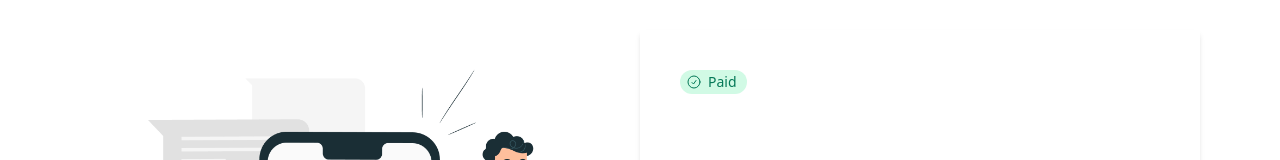
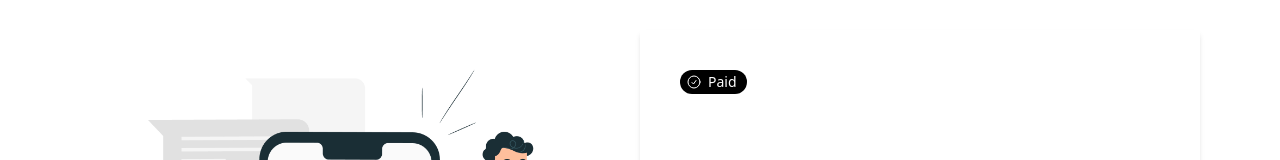
Before and after one commit to kwakyebrilliant/playme, a React (Create React App) app: page /previous in a window 1280 px wide. Shown: the part 474-634 px from the top of the page. Built offline with nearby package versions, Linux system fonts and the light colour scheme; the HTML template or start-up script is replaced by a standard one.

Commit message:
previous updates

```diff
--- a/src/components/Previous.js
+++ b/src/components/Previous.js
@@ -187,7 +187,7 @@ function Previous() {
 
 
                     <span
-                    class="inline-flex items-center justify-center rounded-full bg-emerald-100 px-2.5 py-0.5 text-emerald-700"
+                    className="inline-flex items-center justify-center rounded-full bg-black px-2.5 py-0.5 text-white"
                     >
                     <svg
                         xmlns="http://www.w3.org/2000/svg"
@@ -195,7 +195,7 @@ function Previous() {
                         viewBox="0 0 24 24"
                         stroke-width="1.5"
                         stroke="currentColor"
-                        class="-ms-1 me-1.5 h-4 w-4"
+                        className="-ms-1 me-1.5 h-4 w-4"
                     >
                         <path
                         stroke-linecap="round"
@@ -204,7 +204,7 @@ function Previous() {
                         />
                     </svg>
 
-                    <p class="whitespace-nowrap text-sm">Paid</p>
+                    <p className="whitespace-nowrap text-sm">Paid</p>
                     </span>
 
 
```
